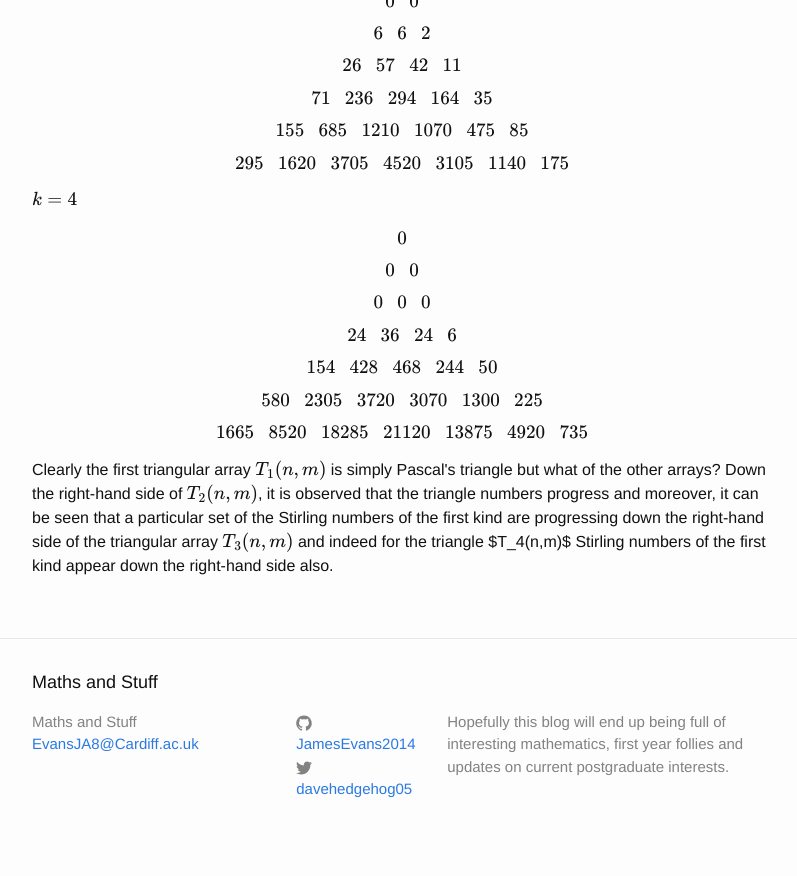
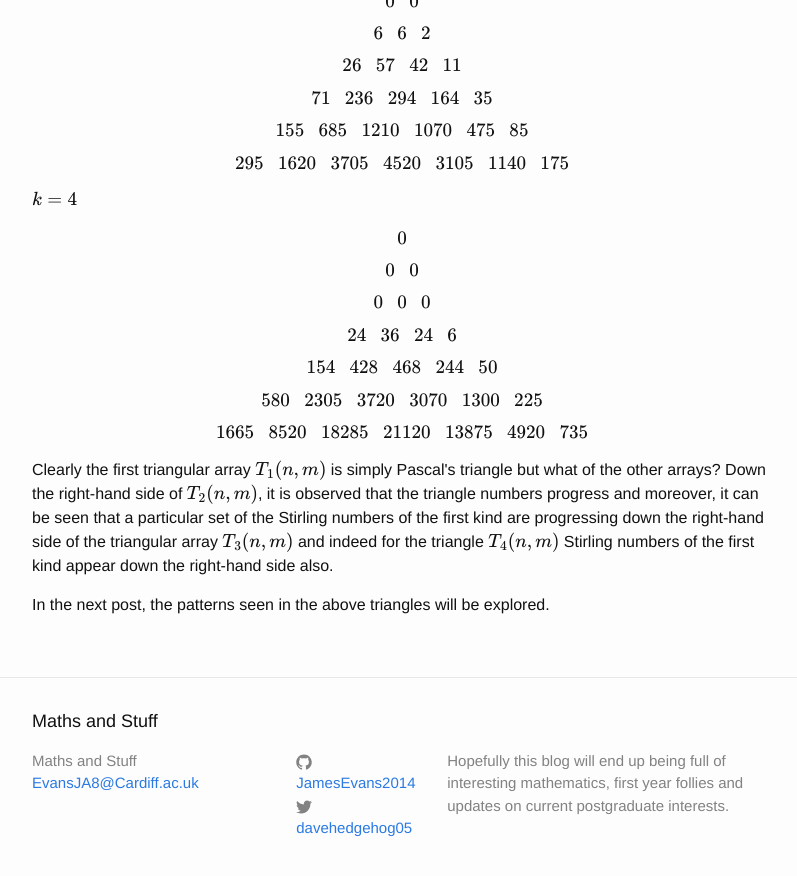
Before and after one commit to JamesEvans2014/JamesEvans2014.github.io, a Jekyll site: the page built from _posts/2014-10-25-Stirling-Matrices-Part-2.md, in a window 1280 px wide and 900 px high, scrolled down 2129 px. Shown: the top 876 px of the window, without its empty margins (238-1035 px from the left). Built offline with Jekyll 4.4.1, drawn with Linux system fonts in a browser that asks for light colours; formulas are drawn with MathJax 3.

Commit message:
Update 2014-10-25-Stirling-Matrices-Part-2.md

```diff
--- a/_posts/2014-10-25-Stirling-Matrices-Part-2.md
+++ b/_posts/2014-10-25-Stirling-Matrices-Part-2.md
@@ -61,4 +61,6 @@ The first few triangles are provided for reference:
 \\(k=4\\)
 \\[0\\]\\[0\ \ \ 0\\]\\[0\ \ \ 0\ \ \ 0\\]\\[24\ \ \ 36\ \ \ 24\ \ \ 6\\]\\[154\ \ \ 428\ \ \ 468\ \ \ 244\ \ \ 50\\]\\[580\ \ \ 2305\ \ \ 3720\ \ \ 3070\ \ \ 1300\ \ \ 225\\]\\[1665\ \ \ 8520\ \ \ 18285\ \ \ 21120\ \ \ 13875\ \ \ 4920\ \ \ 735\\]
 
-Clearly the first triangular array \\(T\_1(n,m)\\) is simply Pascal\'s triangle but what of the other arrays? Down the right-hand side of \\(T\_2(n,m)\\), it is observed that the triangle numbers progress and moreover, it can be seen that a particular set of the Stirling numbers of the first kind are progressing down the right-hand side of the triangular array \\(T\_3(n,m)\\) and indeed for the triangle $T_4(n,m)$ Stirling numbers of the first kind appear down the right-hand side also.
+Clearly the first triangular array \\(T\_1(n,m)\\) is simply Pascal\'s triangle but what of the other arrays? Down the right-hand side of \\(T\_2(n,m)\\), it is observed that the triangle numbers progress and moreover, it can be seen that a particular set of the Stirling numbers of the first kind are progressing down the right-hand side of the triangular array \\(T\_3(n,m)\\) and indeed for the triangle \\(T\_4(n,m)\\) Stirling numbers of the first kind appear down the right-hand side also.
+
+In the next post, the patterns seen in the above triangles will be explored.
```
